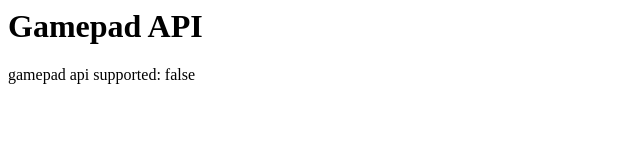
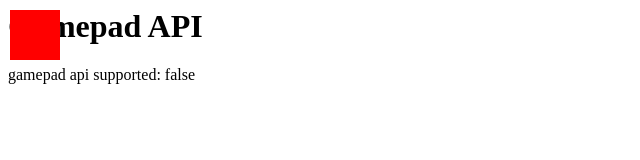
Before and after one commit to dvberkel/gamepad-api-example, a plain HTML site: page index.html in a window 1280 px wide. Shown: the whole page, without its empty margins (0-640 px from the left). Drawn offline with Linux system fonts and the light colour scheme.

Commit message:
control a square on screen

```diff
--- /dev/null
+++ b/css/square.css
@@ -0,0 +1,8 @@
+.square {
+    background-color: #ff0000;
+    position: absolute;
+    left: 10px;
+    top: 10px;
+    width: 50px;
+    height: 50px;
+}
--- a/index.html
+++ b/index.html
@@ -4,9 +4,11 @@
     <meta charset="utf8"/>
     <title>Gamepad API</title>
     <link rel="stylesheet" href="css/gamepad.css"/>
+    <link rel="stylesheet" href="css/square.css"/>
   </head>
   <body>
     <h1>Gamepad API</h1>
     <script src="js/gamepad.js"/></script>
+    <script src="js/square.js"/></script>
   </body>
 </html>
--- /dev/null
+++ b/js/square.js
@@ -0,0 +1,84 @@
+(function(window, document, navigator){
+    function Square(x, y, width) {
+	this.x = x;
+	this.y = y;
+	this.width = width;
+    };
+    Square.prototype.dx = function dx(delta){
+	this.x += delta;
+	this.notify();
+    };
+    Square.prototype.dy = function dy(delta){
+	this.y += delta;
+	this.notify();
+    };
+    Square.prototype.dw = function dw(delta){
+	this.width += delta;
+	this.notify();
+    };
+    Square.prototype.addObserver = function addObserver(observer) {
+	this.observers = this.observers || [];
+	this.observers.push(observer);
+    }
+    Square.prototype.notify = function notify() {
+	this.observers = this.observers || [];
+	for (var index = 0; index < this.observers.length; index++) {
+	    var observer = this.observers[index];
+	    observer.call(null);
+	}
+    }
+
+    function createSquareDiv() {
+	var div = document.createElement('div');
+	div.setAttribute('class', 'square');
+	document.getElementsByTagName('body')[0].appendChild(div);
+	return div;
+    }
+
+    function SquareView(square) {
+	var self = this;
+	square.addObserver(function(){ self.redraw(); });
+	self.square = square;
+	self.container = createSquareDiv();
+	self.redraw
+    }
+    SquareView.prototype.redraw = function redraw(){
+	this.container.style.left = square.x;
+	this.container.style.top = square.y;
+	this.container.style.width = square.widht;
+	this.container.style.height = square.widht;
+    }
+
+    function SquareController(square) {
+	this.square = square;
+    };
+    SquareController.prototype.update = function update(){
+	var gamepad = navigator.webkitGetGamepads()[0];
+	if (!!gamepad) {
+	    var deltaX = gamepad.axes[0];
+	    var deltaY = gamepad.axes[1];
+	    if (Math.abs(deltaX) > 0.2) {
+		this.square.dx(deltaX);
+	    }
+	    if (Math.abs(deltaY) > 0.2) {
+		this.square.dy(deltaY);
+	    }
+	}
+    }
+    SquareController.prototype.control = function control() {
+	if (! this.controlling ) {
+	    this.controlling = true;
+	    var self = this;
+	    function updateContinously(){
+		self.update();
+		requestAnimationFrame(updateContinously);
+	    }
+	    updateContinously();
+	}
+    }
+
+    var square = new Square(document.width/2, document.height/2, 100);
+    new SquareView(square);
+    new SquareController(square).control();
+    square.notify();
+})(window, document, navigator);
```
